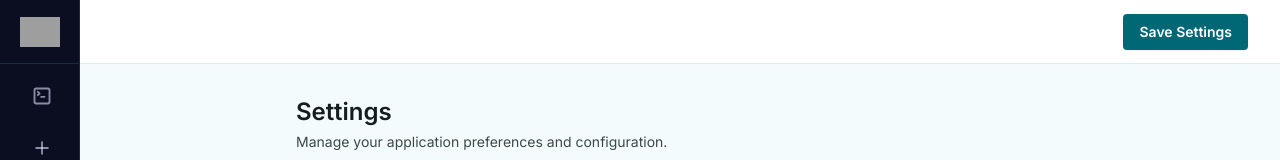
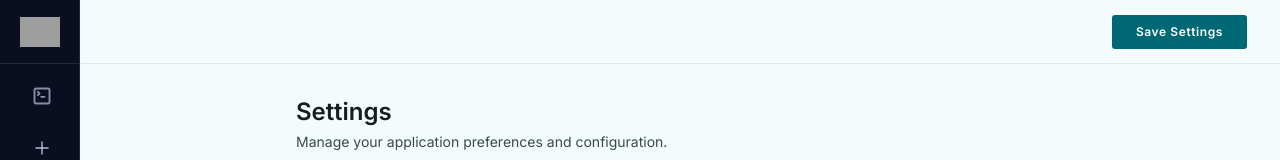
Before and after one commit to ladymade/quiver-rds-data-api-client, a React (Vite) app: page / in a window 1280 px wide. Both pictures are taken after a click on the button 39 px from the left and 716 px from the top of the page. Shown: the top 160 px of the page. Built offline with nearby package versions, Linux system fonts and the light colour scheme; grey boxes are pictures that could not be loaded.

Commit message:
style: align settings header/button with Create Profile screen

```diff
--- a/src/renderer/components/SettingsPage.tsx
+++ b/src/renderer/components/SettingsPage.tsx
@@ -1,3 +1,4 @@
+import { Button } from "@/components/ui/button";
 import type React from "react";
 import { useEffect, useState } from "react";
 import type { AppLanguage } from "../../shared/types/ipc";
@@ -56,18 +57,19 @@ export function SettingsPage(_props: SettingsPageProps): React.JSX.Element {
 
   return (
     <section className="flex h-full flex-col" aria-labelledby="settings-page-title">
-      <header className="sticky top-0 z-20 flex h-16 w-full shrink-0 items-center justify-between border-b border-[#E2E8F0] bg-white px-8">
-        <div className="flex items-center gap-4" />
-        <button
-          className="rounded bg-[#006875] px-4 py-2 text-sm font-semibold text-white shadow-sm transition-colors hover:bg-[#004f58] disabled:cursor-not-allowed disabled:opacity-60"
+      <header className="sticky top-0 z-10 flex h-16 shrink-0 items-center justify-between border-b border-[#E2E8F0] bg-[#f3fbfc] px-8">
+        <div aria-hidden="true" className="h-6 w-6" />
+        <Button
+          className="h-9 rounded bg-[#006875] px-6 text-[12px] font-semibold text-white hover:bg-[#004f58]"
           disabled={isSaving}
           onClick={() => {
             void handleSave();
           }}
+          size="sm"
           type="button"
         >
           {isSaving ? "Saving..." : "Save Settings"}
-        </button>
+        </Button>
       </header>
 
       <div className="flex-grow overflow-y-auto p-8">
```
